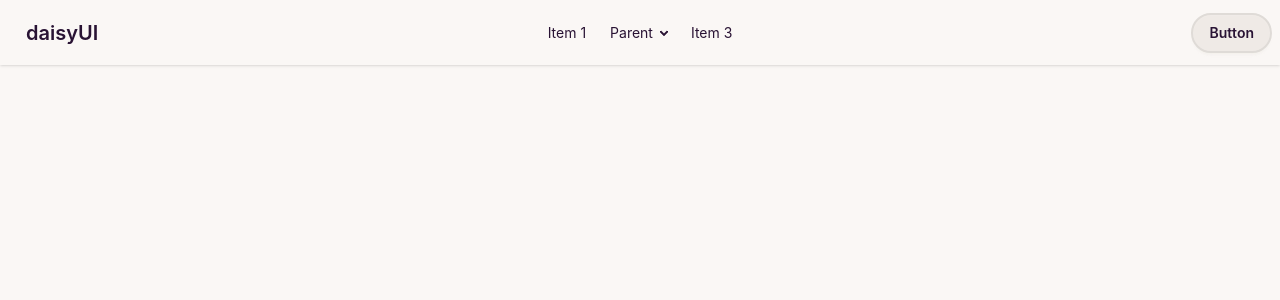
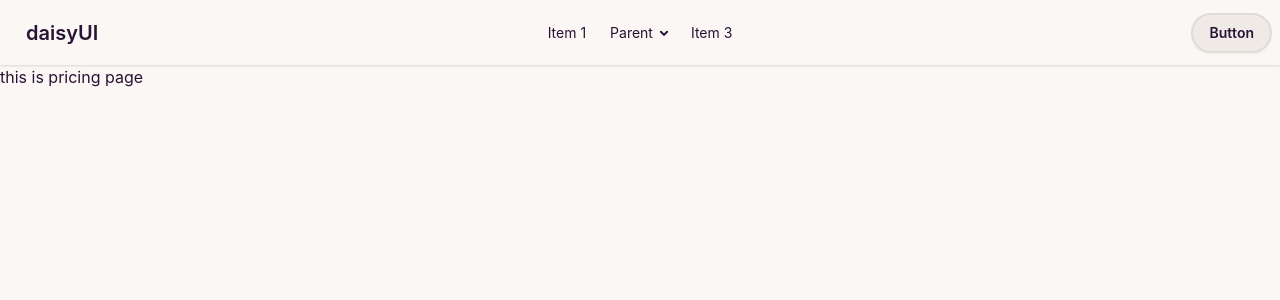
Before and after one commit to mdalihasanriyad/Another-Mode, a React (Vite) app: page / in a window 1280 px wide. Shown: the top 300 px of the page. Built offline with nearby package versions, Linux system fonts and the light colour scheme.

Commit message:
added pricing option

```diff
--- a/src/App.jsx
+++ b/src/App.jsx
@@ -1,7 +1,13 @@
 
+import { Suspense } from 'react'
 import NavBar from './components/NavBar'
+import PricingOption from './components/PricingOption'
+
+const pricingData = fetch('pricing.json').then(res => res.json())
 
 function App() {
+
+
 
   return (
     <>
@@ -9,7 +15,9 @@ function App() {
       <NavBar/>
     </header>
     <main>
-
+        <Suspense fallback={<div>Loading...</div>}>
+           <PricingOption pricingData={pricingData}></PricingOption>
+        </Suspense>
     </main>
     </>
   )
--- /dev/null
+++ b/src/components/PricingOption.jsx
@@ -0,0 +1,14 @@
+import React, { use } from 'react';
+
+const PricingOption = ({pricingData}) => {
+
+    const pricingAata =use(pricingData)
+    console.log(pricingAata)
+    return (
+        <div>
+            this is pricing page
+        </div>
+    );
+};
+
+export default PricingOption;
```
Also changed, not shown: public/pricing.json (renamed from public/pricingData.json).
